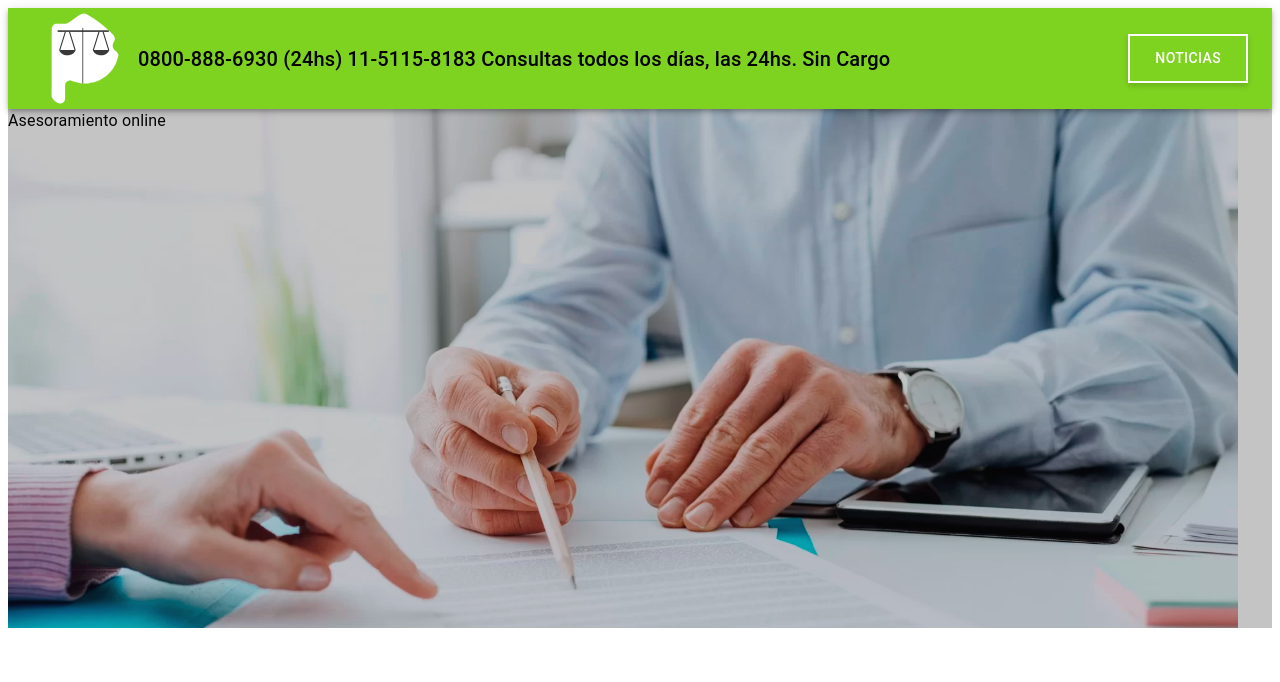
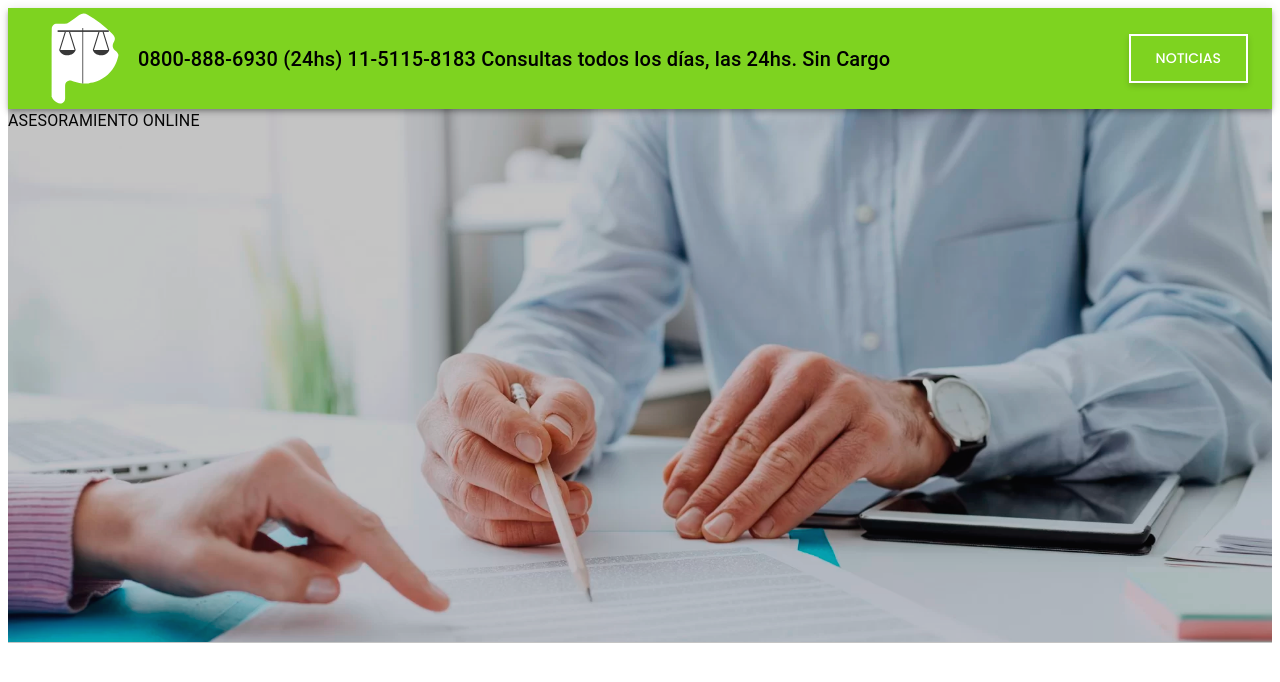
Before and after one commit to roperrott/abogados-landing, a React (Create React App) app: page / in a window 1280 px wide. Shown: the top 682 px of the page. Built offline with nearby package versions, Linux system fonts and the light colour scheme.

Commit message:
commit for pull

```diff
--- a/public/index.html
+++ b/public/index.html
@@ -4,6 +4,9 @@
     <meta charset="utf-8" />
     <link rel="icon" href="%PUBLIC_URL%/favicon.ico" />
     <meta name="viewport" content="width=device-width, initial-scale=1" />
+    <link rel="preconnect" href="https://fonts.googleapis.com">
+    <link rel="preconnect" href="https://fonts.gstatic.com" crossorigin>
+    <link href="https://fonts.googleapis.com/css2?family=Lato&family=Poppins:wght@400;500;600;700&display=swap" rel="stylesheet">
     <meta name="theme-color" content="#000000" />
     <meta
       name="description"
--- a/src/components/Banner/index.css
+++ b/src/components/Banner/index.css
@@ -1,7 +1,7 @@
 .banner{
     position: relative;
     width: 100%;
-    aspect-ratio: 19.5/8;
+    aspect-ratio: 19.06/8.05;
     background-image: url('../../assets/banner_principal.png');
     background-repeat: no-repeat;
     background-size: contain;
--- a/src/components/Banner/index.js
+++ b/src/components/Banner/index.js
@@ -14,7 +14,7 @@
                 letterSpacing: '0px',
                 color: '#FFFFFF'
                 }}>
-                Asesoramiento online
+                ASESORAMIENTO ONLINE
             </Typography>
         </Box>
     )
--- a/src/config/mui/MuiTheme.js
+++ b/src/config/mui/MuiTheme.js
@@ -32,5 +32,13 @@
           }
         }
       }
+    },
+    typography: {
+      fontFamily: [
+        'Poppins',
+        'Helvetica',
+        'Arial',
+        'sans-serif'
+      ].join(','),
     }
   });
```
Lines whose indentation alone changed are shown as unchanged.
